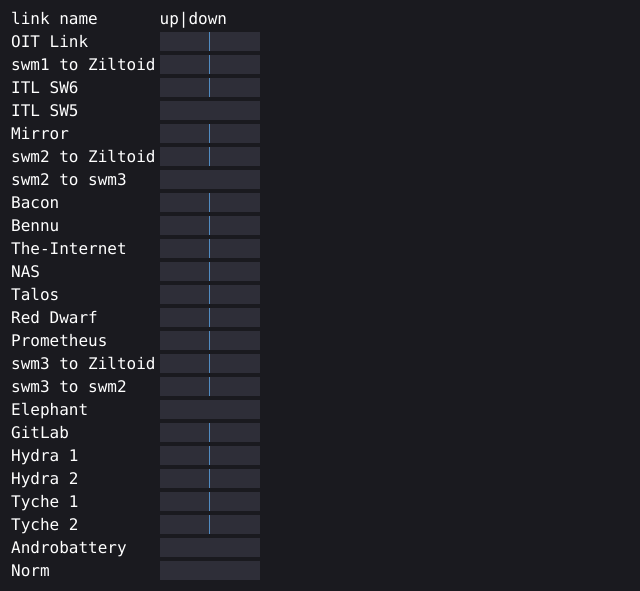
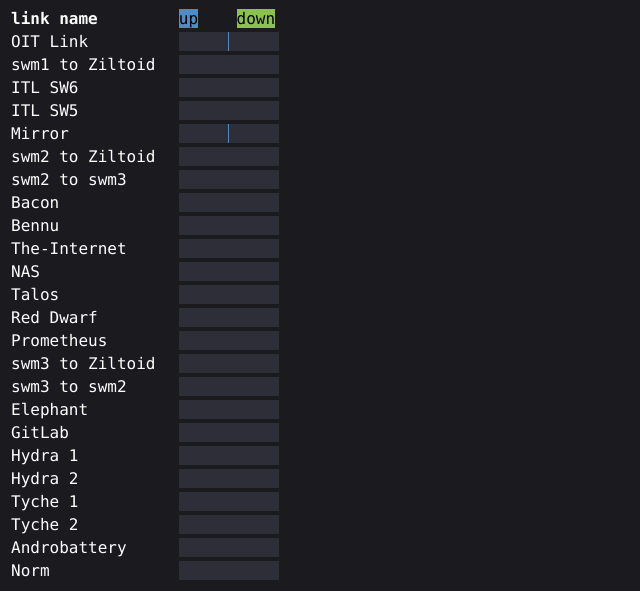
Before and after one commit to jrddunbr/stat3, a plain HTML site: page web/index.html in a window 1280 px wide. Shown: the part 554-1145 px from the top of the page, without its empty margins (0-640 px from the left). Drawn offline with Linux system fonts and the light colour scheme; files whose address does not match are found by name.

Commit message:
Made network graphs clearer to read

```diff
--- a/web/index.html
+++ b/web/index.html
@@ -175,10 +175,10 @@ function handleSensors(response) {
 }
 
 function handleNetwork(response) {
-  text = "<tr><td>link name&nbsp&nbsp</td><td>up|down&nbsp&nbsp</td>";
+  text = "<tr><td><b>link name</b>&nbsp&nbsp</td><td><span class=\"progress-bar-blue\" style=\"color:black\">up</span>&nbsp&nbsp&nbsp&nbsp<span class=\"progress-bar-data\" style=\"color:black\">down</span>&nbsp&nbsp</td>";
   for(i = 0; i < response.length; i++) {
     interface = response[i];
-    text += "<tr><td>" + interface["name"] + "</td>";
+    text += "<tr><td>" + interface["name"] + "&nbsp</td>";
     text += "<td><span class=\"progress-bar-blue\" style=\"width: 50px\"><span class=\"progress-bar-data-dark\" style=\"width: " + (100 - interface["upload"]) +"%\"><span>&nbsp</span></span></span>"
     text += "<span class=\"progress-bar\" style=\"width: 50px\"><span class=\"progress-bar-data\" style=\"width: " + interface["download"] +"%\"><span>&nbsp</span></span></span></td>"
     text += "</tr>";
--- a/web/net.json
+++ b/web/net.json
@@ -2,145 +2,145 @@
   "data": {
     "network": [
       {
-        "download": 0.03625854727345216,
+        "download": 0.04146466765370173,
         "name": "OIT Link",
         "speed": 1000000000,
-        "upload": 1.7872698969693523
+        "upload": 1.1251160997054899
       },
       {
-        "download": 0.005239339782024907,
+        "download": 0.004609588306893185,
         "name": "swm1 to Ziltoid\n",
         "speed": 1000000000,
-        "upload": 0.016547735775839224
+        "upload": 0.013137224944345036
       },
       {
-        "download": 0.0024909705069919123,
+        "download": 0.001499730697287737,
         "name": "ITL SW6\n",
         "speed": 1000000000,
-        "upload": 0.0004584915555731778
+        "upload": 0.0017519464868476836
       },
       {
-        "download": 0.0022312193327570585,
+        "download": 0.003099383156438781,
         "name": "ITL SW5\n",
         "speed": 1000000000,
         "upload": 0.0
       },
       {
-        "download": 0.03696100611654069,
+        "download": 0.04072392035421733,
         "name": "Mirror\n",
         "speed": 1000000000,
-        "upload": 1.956877017627017
+        "upload": 1.0901253976665697
       },
       {
-        "download": 0.0036378823525617583,
+        "download": 0.0035987658984207847,
         "name": "swm2 to Ziltoid",
         "speed": 1000000000,
-        "upload": 0.0005697376033173483
+        "upload": 0.00045379249618464237
       },
       {
-        "download": 0.0019713922744514375,
+        "download": 0.0030264387631630035,
         "name": "swm2 to swm3\n",
         "speed": 1000000000,
         "upload": 0.0
       },
       {
-        "download": 0.0020009870620505007,
+        "download": 0.003068788710498734,
         "name": "Bacon\n",
         "speed": 1000000000,
-        "upload": 1.9122785833240783e-05
+        "upload": 3.375938862350046e-05
       },
       {
-        "download": 0.0021966161964873843,
+        "download": 0.0030264387631630035,
         "name": "Bennu\n",
         "speed": 1000000000,
-        "upload": 7.133102652081879e-06
+        "upload": 0.0
       },
       {
-        "download": 0.0022037492991394663,
+        "download": 0.003018451050676193,
         "name": "The-Internet\n",
         "speed": 1000000000,
-        "upload": 3.073304866056554e-05
+        "upload": 3.5341859965227046e-05
       },
       {
-        "download": 0.00186462338688251,
+        "download": 0.0029800196038056903,
         "name": "NAS\n",
         "speed": 1000000000,
-        "upload": 0.00014076495127246687
+        "upload": 4.4459909124699264e-05
       },
       {
-        "download": 0.0020138873540808616,
+        "download": 0.002985294508278112,
         "name": "Talos\n",
         "speed": 1000000000,
-        "upload": 2.0944003531644664e-05
+        "upload": 9.660610762349909e-05
       },
       {
-        "download": 0.0022482173646088278,
+        "download": 0.0026339858704148107,
         "name": "Red Dwarf\n",
         "speed": 1000000000,
-        "upload": 9.257856633553077e-06
+        "upload": 0.0
       },
       {
-        "download": 0.0033353325624144127,
+        "download": 0.003095389300195376,
         "name": "Prometheus\n",
         "speed": 1000000000,
-        "upload": 9.515862474160293e-05
+        "upload": 3.692433130695363e-05
       },
       {
-        "download": 0.004124451014318662,
+        "download": 0.004145924203767295,
         "name": "swm3 to Ziltoid",
         "speed": 1000000000,
-        "upload": 0.016898244298711205
+        "upload": 0.012813797944407394
       },
       {
         "download": 0.0,
         "name": "swm3 to swm2\n",
         "speed": 1000000000,
-        "upload": 0.001968963984186899
+        "upload": 0.0028363914905994584
       },
       {
-        "download": 0.002280619862826264,
+        "download": 0.0026996961089855525,
         "name": "Elephant\n",
         "speed": 1000000000,
         "upload": 0.0
       },
       {
-        "download": 0.0023064204468869853,
+        "download": 0.002849201972889626,
         "name": "GitLab\n",
         "speed": 1000000000,
-        "upload": 5.008348670610681e-05
+        "upload": 0.0
       },
       {
-        "download": 0.0025002283636254654,
+        "download": 0.0027262213429040173,
         "name": "Hydra 1\n",
         "speed": 1000000000,
-        "upload": 0.0028491433210113427
+        "upload": 0.0006996030445995051
       },
       {
-        "download": 0.0003253150113773938,
+        "download": 0.0003505550800815271,
         "name": "Hydra 2\n",
         "speed": 1000000000,
-        "upload": 0.0029931712873267832
+        "upload": 0.0007738284861042997
       },
       {
-        "download": 0.0020590383761871244,
+        "download": 0.0026376029477673283,
         "name": "Tyche 1\n",
         "speed": 1000000000,
-        "upload": 0.004708986011435543
+        "upload": 0.004649903648218124
       },
       {
-        "download": 0.0010314162898627328,
+        "download": 0.0009799265394196427,
         "name": "Tyche 2\n",
         "speed": 1000000000,
-        "upload": 0.005846715884442602
+        "upload": 0.004657363870257692
       },
       {
-        "download": 0.002243740204433585,
+        "download": 0.0026948733391821953,
         "name": "Androbattery\n",
         "speed": 1000000000,
         "upload": 0.0
       },
       {
-        "download": 0.0022177878522313295,
+        "download": 0.0028460370302061727,
         "name": "Norm\n",
         "speed": 1000000000,
         "upload": 0.0
```
